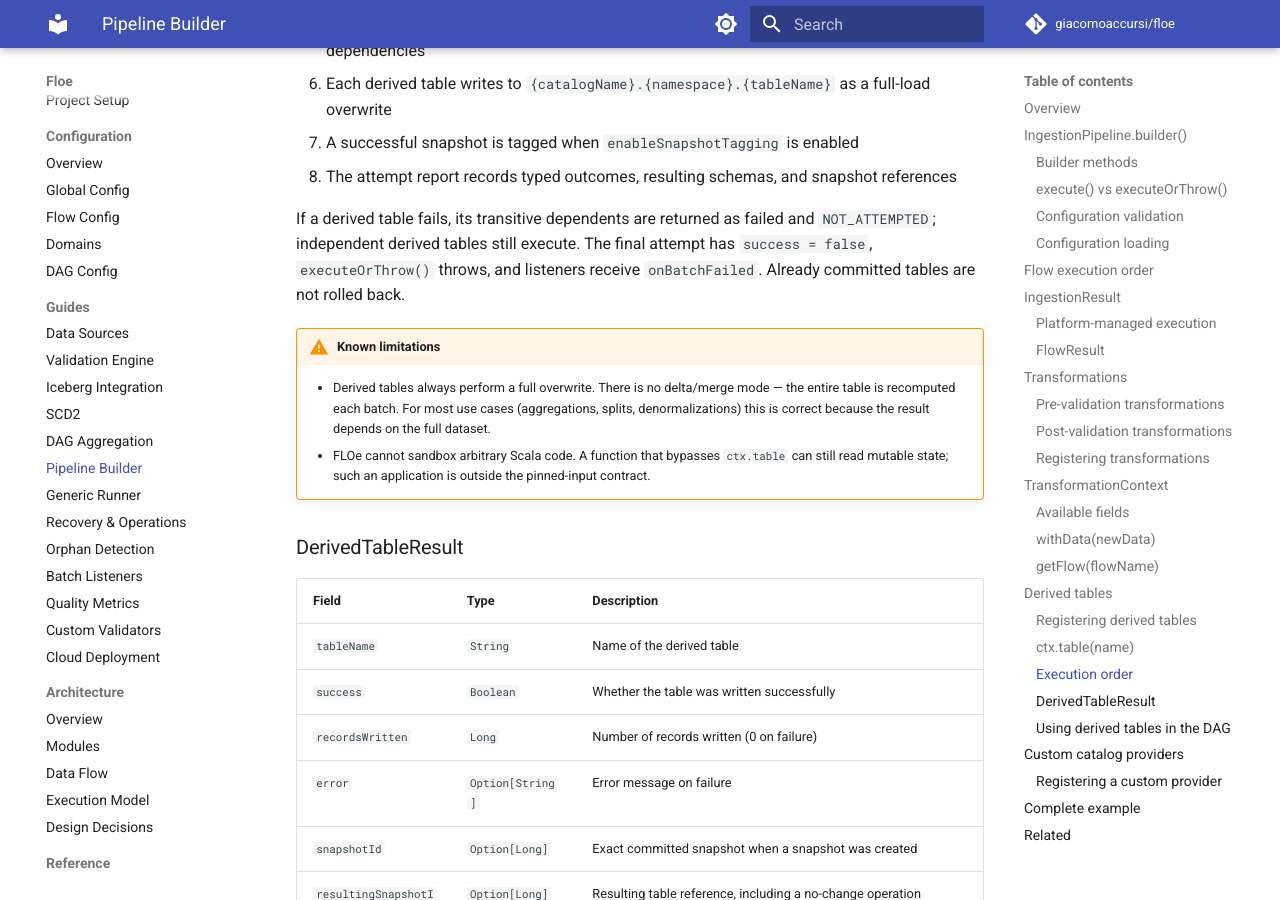
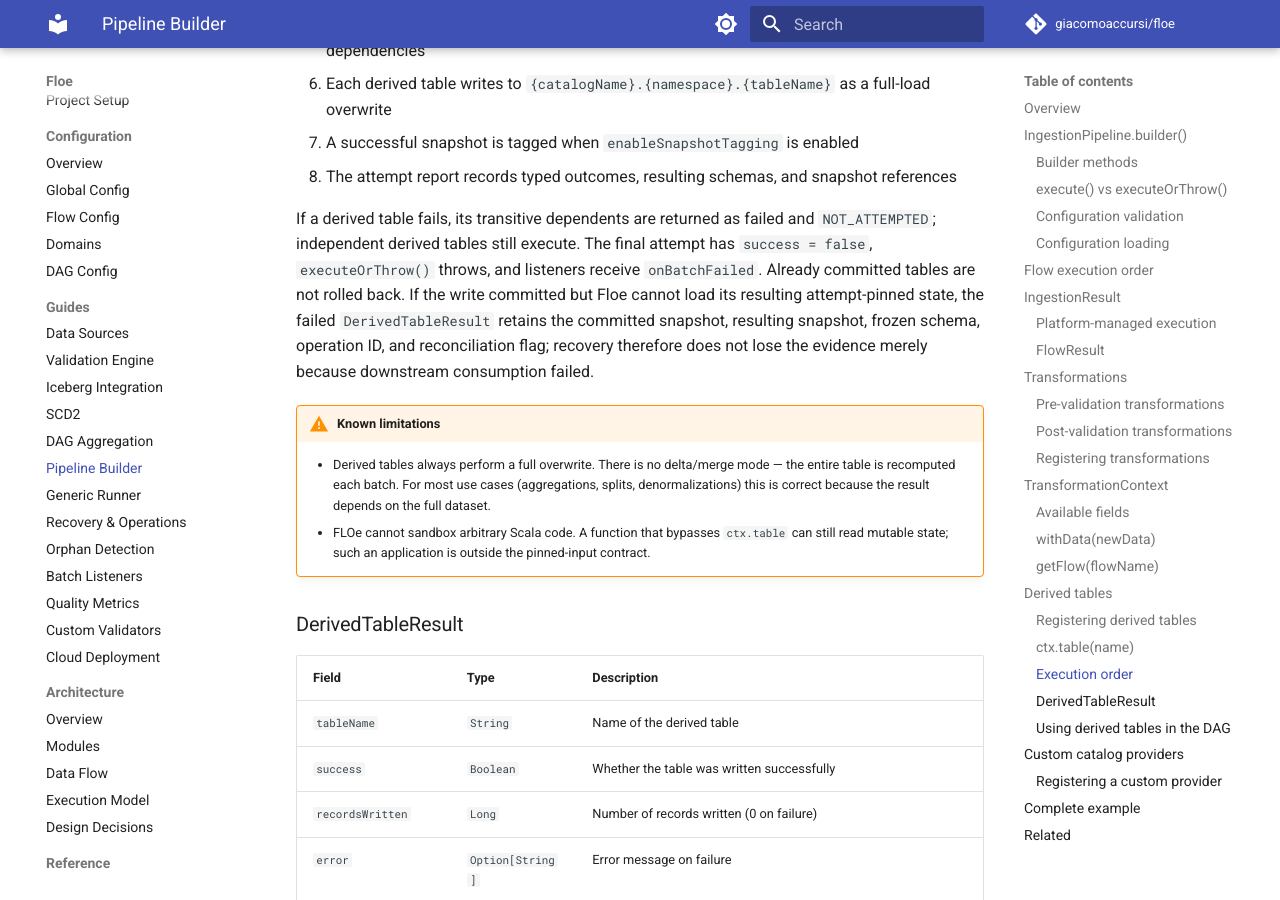
Before and after one commit to giacomoaccursi/Floe, an MkDocs documentation site: the page built from site-docs/guides/pipeline-builder.md, in a window 1280 px wide and 900 px high, scrolled down 12056 px. Built offline with MkDocs 1.6.1 and Material for MkDocs 9.7.7, drawn with Linux system fonts in a browser that asks for light colours; comment, search, counter and statistics services are not loaded.

Commit message:
docs: document derived commit evidence retention

```diff
--- a/site-docs/guides/pipeline-builder.md
+++ b/site-docs/guides/pipeline-builder.md
@@ -394,7 +394,7 @@ ctx.table("customers")  // fails unless "customers" is declared
 7. A successful snapshot is tagged when `enableSnapshotTagging` is enabled
 8. The attempt report records typed outcomes, resulting schemas, and snapshot references
 
-If a derived table fails, its transitive dependents are returned as failed and `NOT_ATTEMPTED`; independent derived tables still execute. The final attempt has `success = false`, `executeOrThrow()` throws, and listeners receive `onBatchFailed`. Already committed tables are not rolled back.
+If a derived table fails, its transitive dependents are returned as failed and `NOT_ATTEMPTED`; independent derived tables still execute. The final attempt has `success = false`, `executeOrThrow()` throws, and listeners receive `onBatchFailed`. Already committed tables are not rolled back. If the write committed but Floe cannot load its resulting attempt-pinned state, the failed `DerivedTableResult` retains the committed snapshot, resulting snapshot, frozen schema, operation ID, and reconciliation flag; recovery therefore does not lose the evidence merely because downstream consumption failed.
 
 !!!warning "Known limitations"
     - Derived tables always perform a full overwrite. There is no delta/merge mode — the entire table is recomputed each batch. For most use cases (aggregations, splits, denormalizations) this is correct because the result depends on the full dataset.
```
